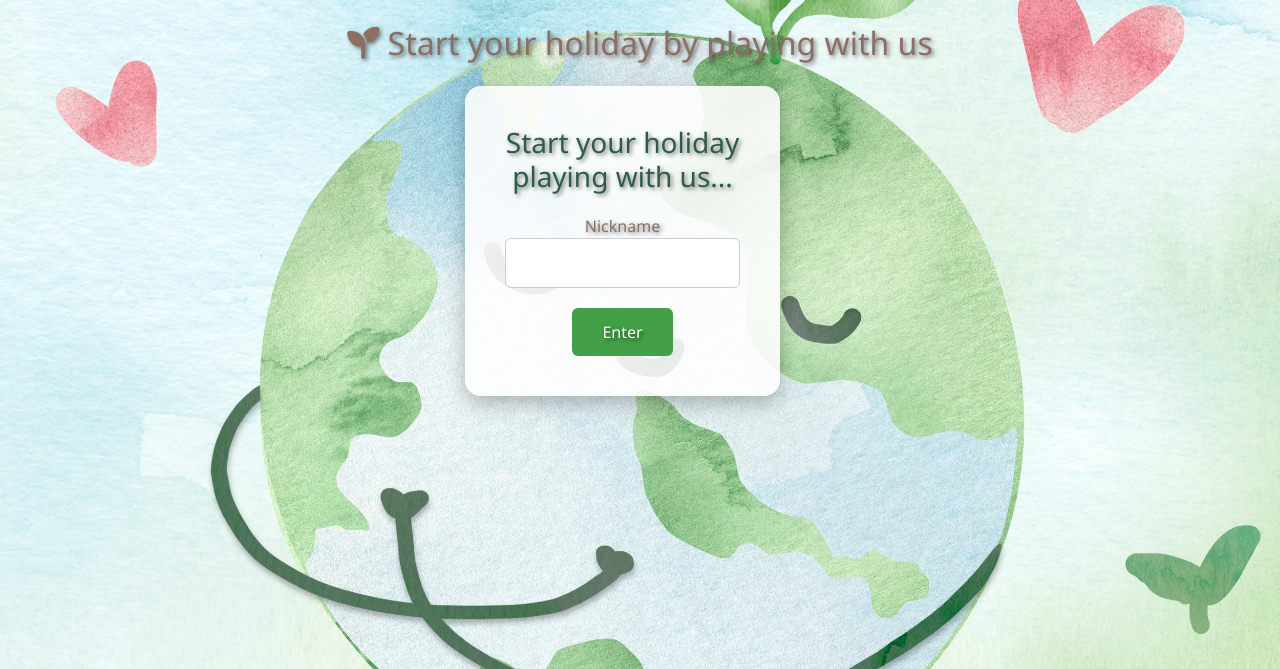
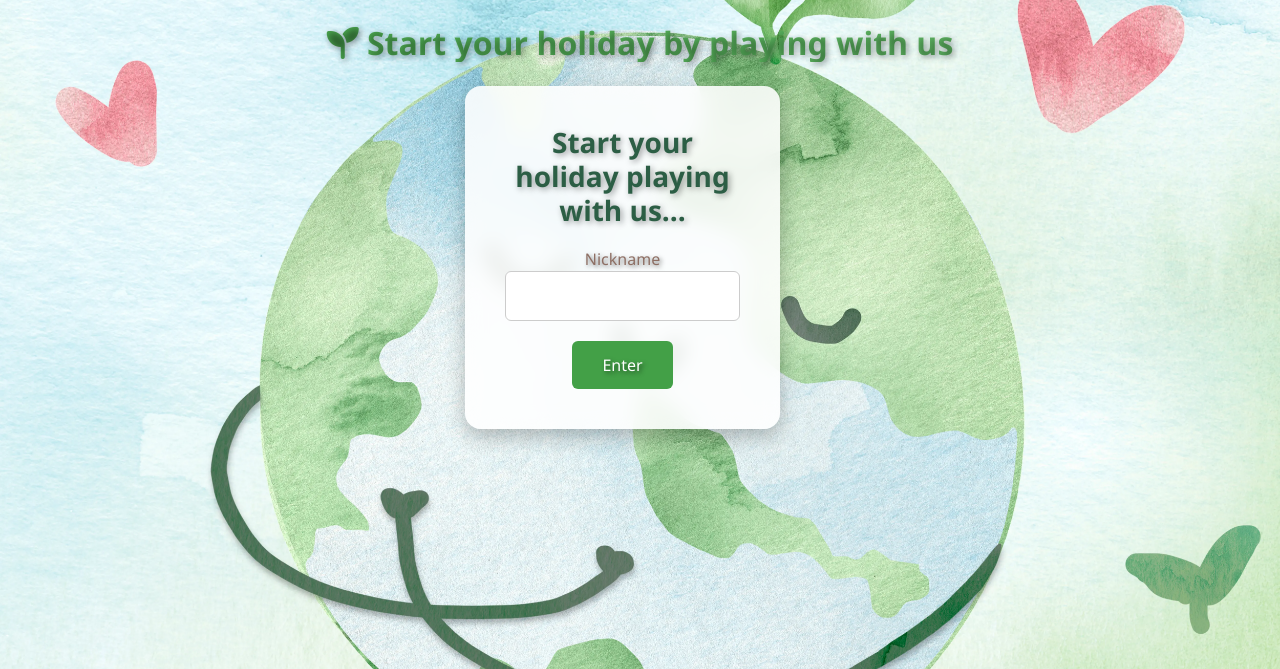
Before and after one commit to annamb2510/COZY_green_game, a Flask app: page /login in a window 1280 px wide. Shown: the top 669 px of the page. Run offline with Flask 3, Linux system fonts and the light colour scheme; some libraries are stand-ins or nearby versions.

Commit message:
box login

```diff
--- a/static/style.css
+++ b/static/style.css
@@ -38,9 +38,28 @@ h1, h2, label, button, p {
   text-shadow: 2px 2px 4px rgba(0,0,0,0.5);
 }
 
+h1, h2 {
+  color: #2e7d32;
+  font-weight: 700;
+  text-shadow: 2px 2px 6px rgba(0, 0, 0, 0.4);
+  font-size: 2rem;
+}
+h2 {
+  background: linear-gradient(to right, #43a047, #66bb6a);
+  -webkit-background-clip: text;
+  color: transparent;
+}
+
 .list-group-item {
   position: relative;
+  background: rgba(255, 255, 255, 0.65);
+  border: none;
+  backdrop-filter: blur(4px);
+  -webkit-backdrop-filter: blur(4px);
+  border-radius: 12px;
+  margin-bottom: 10px;
 }
+
 
 .reached input[type="radio"]:checked::before {
   content: "✔️ ";
@@ -49,19 +68,23 @@ h1, h2, label, button, p {
   font-size: 18px;
 }
 
+
 .box-sospesa {
-  background: rgba(255, 255, 255, 0.6); /* bianco traslucido */
-  backdrop-filter: blur(8px);
+  background: rgba(255, 255, 255, 0.6);/* bianco traslucido */
+  backdrop-filter: blur(10px);
+  -webkit-backdrop-filter: blur(10px); /* Safari */
   box-shadow: 0 12px 24px rgba(0, 0, 0, 0.2);
   border-radius: 16px;
   padding: 30px;
   transition: transform 0.3s ease, box-shadow 0.3s ease;
 }
 
+
 .box-sospesa:hover {
-  transform: translateY(-2px);
+  transform: scale(1.05) /*  transform: translateY(-2px); */
   box-shadow: 0 16px 28px rgba(0, 0, 0, 0.25);
 }
+
 
 
 .reached {
--- a/templates/login.html
+++ b/templates/login.html
@@ -4,8 +4,8 @@
 <h2 class="text-center"><i class="fas fa-seedling"></i> Start your holiday by playing with us</h2>
 <form method="post" class="mx-auto mt-4" style="max-width: 350px;">
 
+ <div class="box-login box-sospesa">
 
-  <div class="box-login">
      <h1>Start your holiday playing with us...</h1>
        <form action="/login" method="POST">
        <label for="nickname">Nickname</label><br>
```
